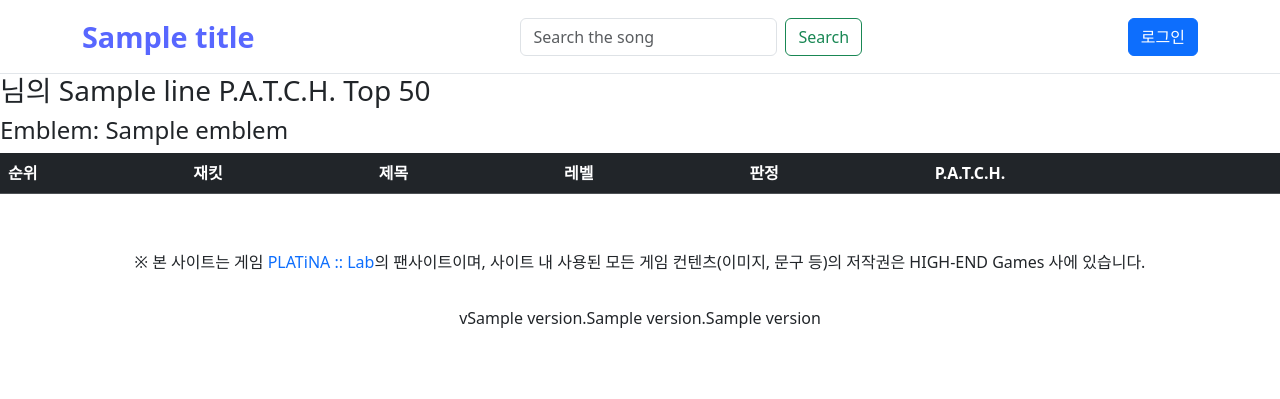
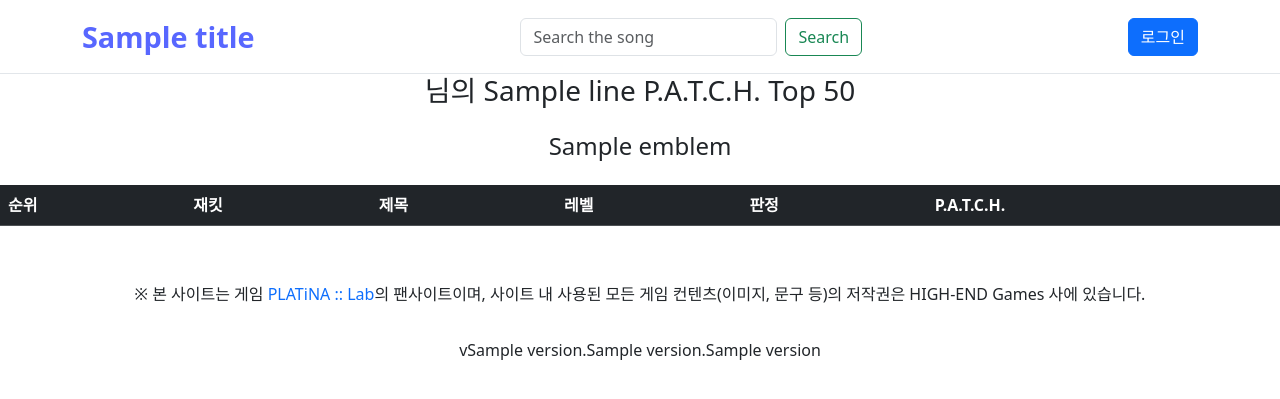
Before and after one commit to Minsuh1204/PlatinaArchive-Web, a Python web app: template templates/archive_line.html in a window 1280 px wide. Shown: the top 399 px of the page. Run offline with Jinja, Linux system fonts and the light colour scheme; the template is opened without the code that fills it: most values are stand-ins (such as "Sample title", 1, 10 or a date in 2020); lists and menus that the app fills with data are empty; some libraries are stand-ins or nearby versions.

Commit message:
Improve UI

```diff
--- a/templates/archive_line.html
+++ b/templates/archive_line.html
@@ -4,8 +4,9 @@
 {% endblock %}
 
 {% block content %}
-<h3>{{ current_user.name }}님의 {{ line }} P.A.T.C.H. Top 50</h3>
-<h4>Emblem: {{ emblem }}</h4>
+<container class="my-5">
+    <h3 class="text-center mb-4">{{ current_user.name }}님의 {{ line }} P.A.T.C.H. Top 50</h3>
+    <h4 class="text-center mb-4">{{ emblem }}</h4>
     <table class="table table-hover">
         <thead class="table-dark">
             <tr>
@@ -50,4 +51,5 @@
             {% endfor %}
         </tbody>
     </table>
+</container>
 {% endblock %}
```
Lines whose indentation alone changed are shown as unchanged.
